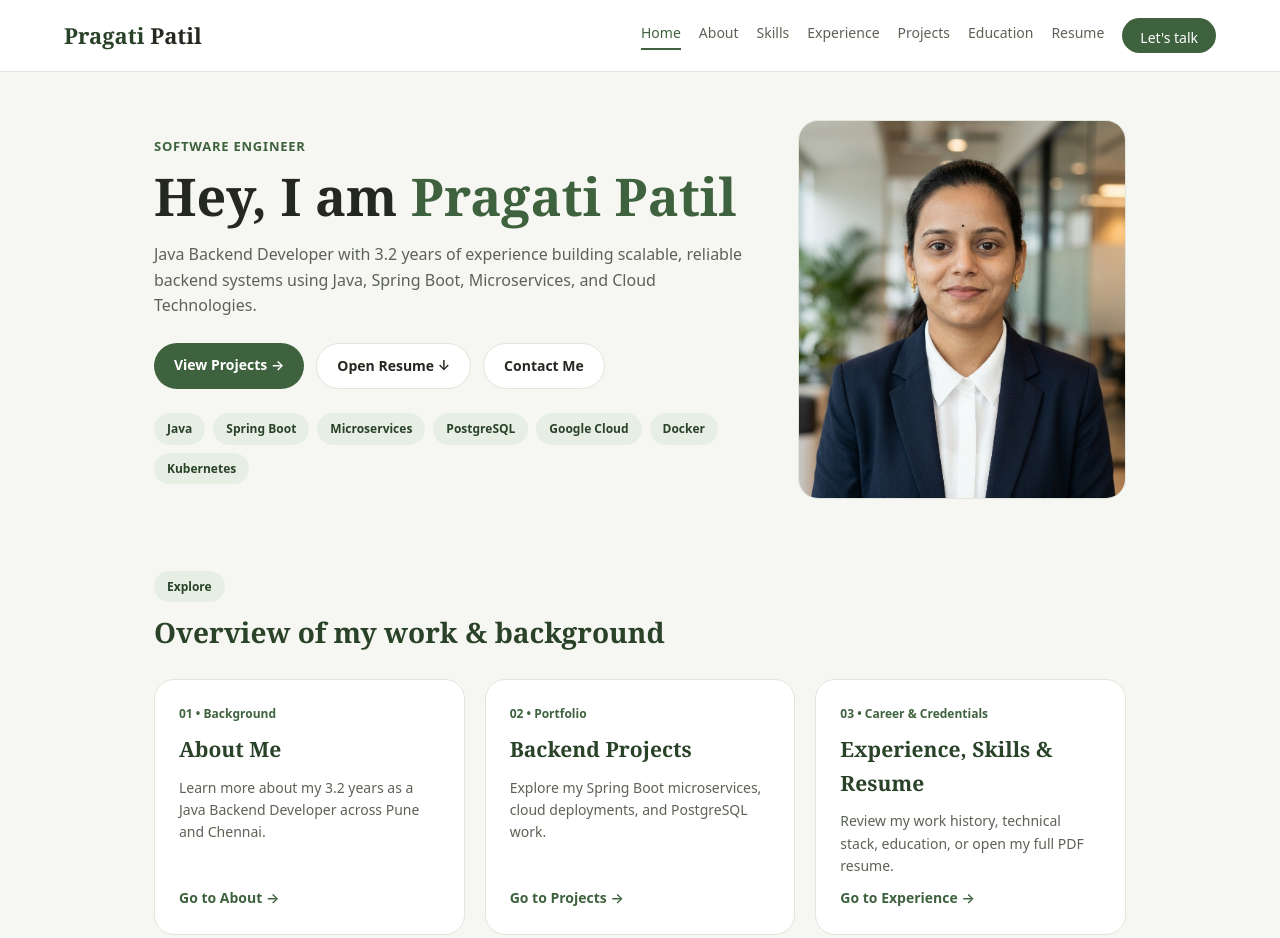
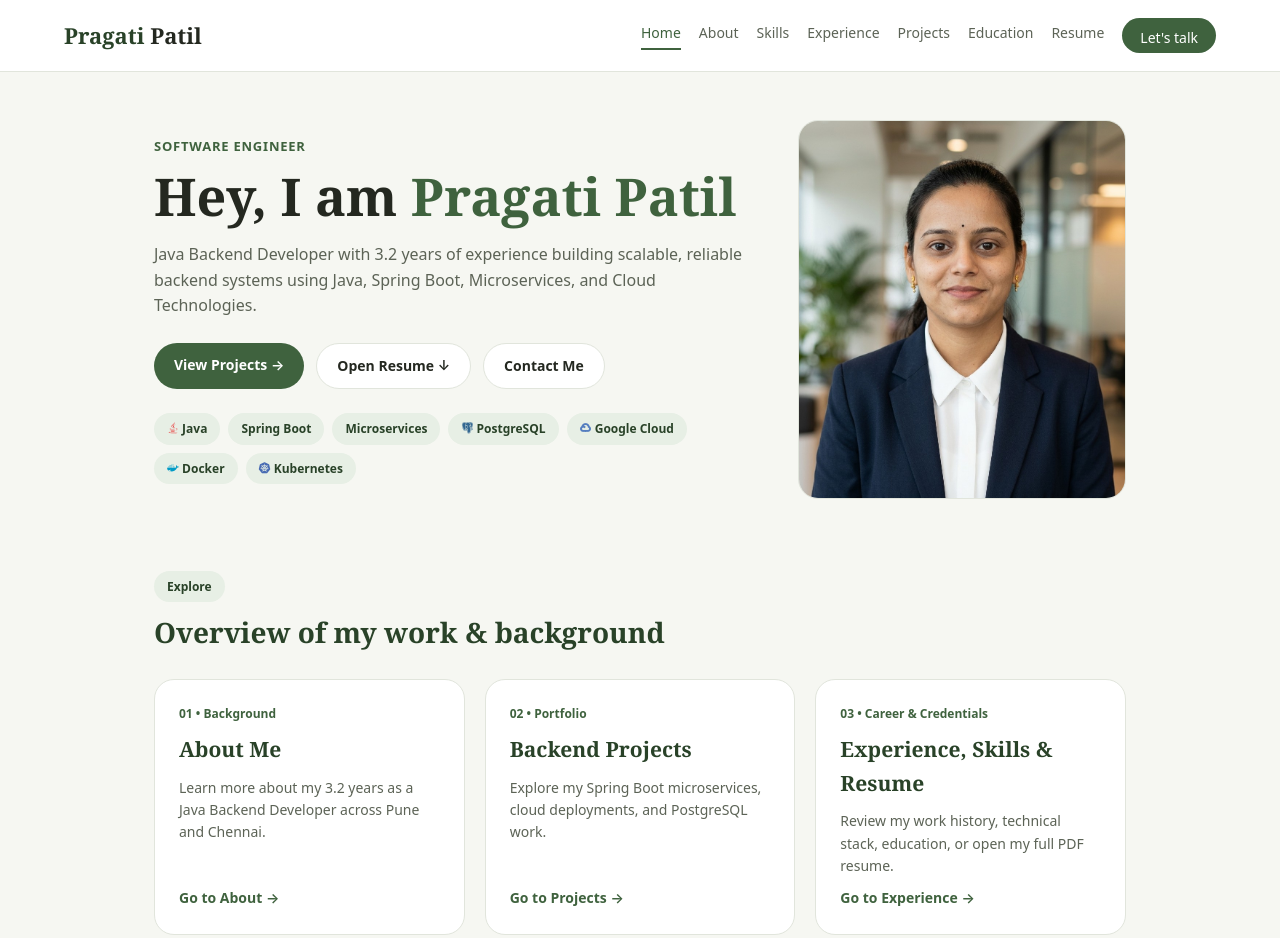
Before and after one commit to PragatiR06/pragati-portfolio, a plain HTML site: page index.html in a window 1280 px wide. Shown: the top 938 px of the page. Drawn offline with nearby package versions, Linux system fonts and the light colour scheme.

Commit message:
Update index.html

```diff
--- a/index.html
+++ b/index.html
@@ -1,10 +1,12 @@
 <!DOCTYPE html>
 <html lang="en">
+
 <head>
     <meta charset="UTF-8">
     <meta name="viewport" content="width=device-width, initial-scale=1.0">
     <meta name="description" content="Pragati Patil — Java Backend Developer with 3.2 years of experience in Java, Spring Boot, Microservices, and Cloud Technologies.">
     <title>Pragati Patil | Java Backend Developer</title>
+    <link rel="stylesheet" href="https://cdn.jsdelivr.net/gh/devicons/devicon@latest/devicon.min.css">
     <link rel="stylesheet" href="./style.css?v=8">
 </head>
 <body>
@@ -42,13 +44,13 @@
             </div>
 
             <ul class="tech-stack" aria-label="Core technologies">
-                <li><span>Java</span></li>
-                <li><span>Spring Boot</span></li>
+                <li><span><i class="devicon-java-plain colored"></i> Java</span></li>
+                <li><span><i class="devicon-spring-original colored"></i> Spring Boot</span></li>
                 <li><span>Microservices</span></li>
-                <li><span>PostgreSQL</span></li>
-                <li><span>Google Cloud</span></li>
-                <li><span>Docker</span></li>
-                <li><span>Kubernetes</span></li>
+                <li><span><i class="devicon-postgresql-plain colored"></i> PostgreSQL</span></li>
+                <li><span><i class="devicon-googlecloud-plain colored"></i> Google Cloud</span></li>
+                <li><span><i class="devicon-docker-plain colored"></i> Docker</span></li>
+                <li><span><i class="devicon-kubernetes-plain colored"></i> Kubernetes</span></li>
             </ul>
         </div>
 
```
